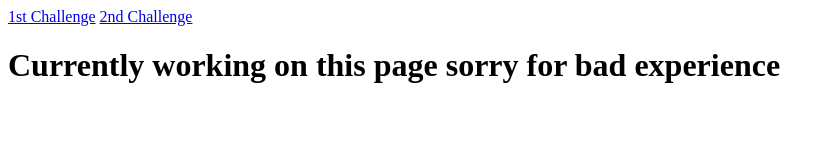
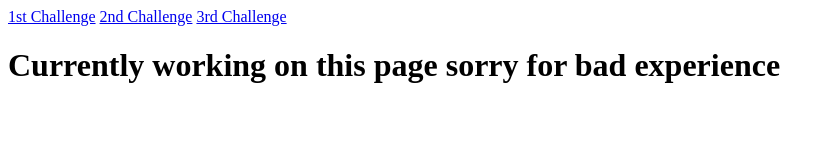
Before and after one commit to C1SLR/Frontend-Mentor-Challenges, a plain HTML site: page index.html in a window 1280 px wide. Shown: the whole page, without its empty margins (0-834 px from the left). Drawn offline with Linux system fonts and the light colour scheme.

Commit message:
Links Updated

```diff
--- a/index.html
+++ b/index.html
@@ -8,6 +8,7 @@
 <body>
     <a href="1st Challenge/index.html">1st Challenge</a>
     <a href="2nd Challenge/index.html">2nd Challenge</a>
+    <a href="3rd Challenge/index.html">3rd Challenge</a>
     <h1>Currently working on this page sorry for bad experience</h1>
 </body>
 </html>
```
